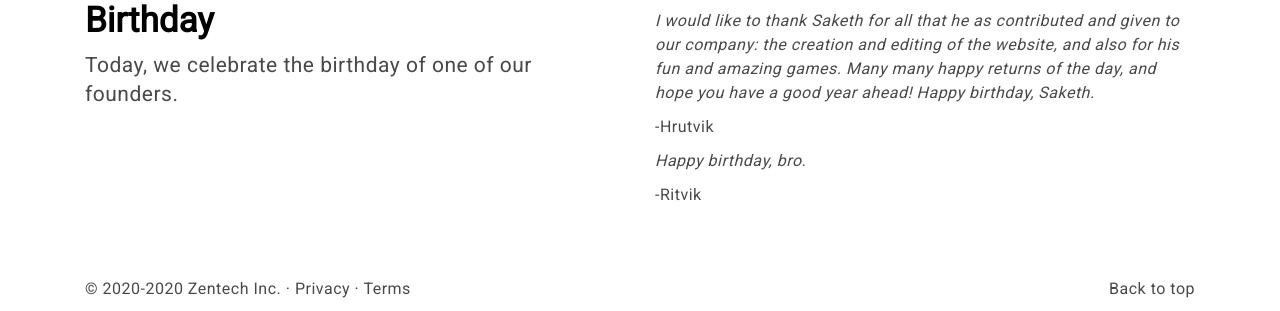
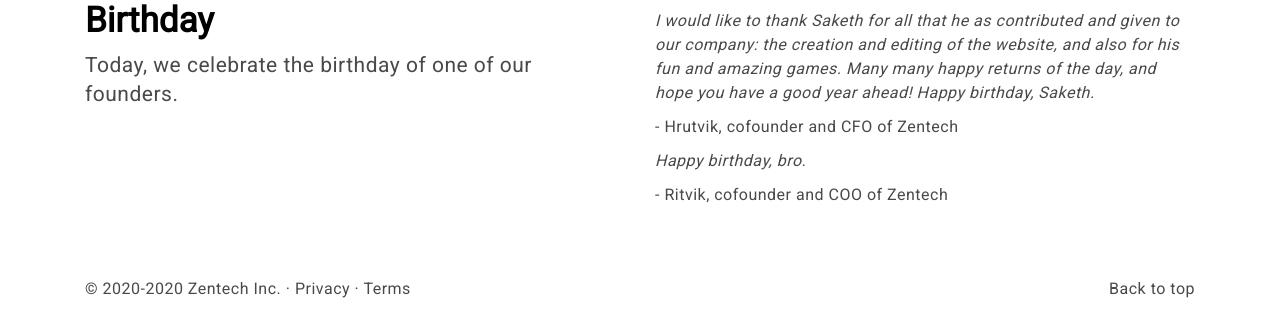
Before and after one commit to Saketh-debug/phpsaketh-debug, a PHP site: page /birthday.php in a window 1280 px wide. Shown: the part 701-1012 px from the top of the page. Run offline with PHP 8.4, Linux system fonts and the light colour scheme; some libraries are stand-ins or nearby versions.

Commit message:
Update birthday.php

```diff
--- a/birthday.php
+++ b/birthday.php
@@ -105,11 +105,11 @@
                       the creation and editing of the website, and also for his fun and amazing games.
                       Many many happy returns of the day, and hope you have a good year ahead! Happy birthday, Saketh.
                       </p>
-                      <p>-Hrutvik</p>
+                      <p>- Hrutvik, cofounder and CFO of Zentech</p>
                       <p style = "font-style: italic;">
                       Happy birthday, bro.
                       </i>
-                      <p>-Ritvik</p>
+                      <p>- Ritvik, cofounder and COO of Zentech</p>
                     </p>
                 </div>
             </div>
```
